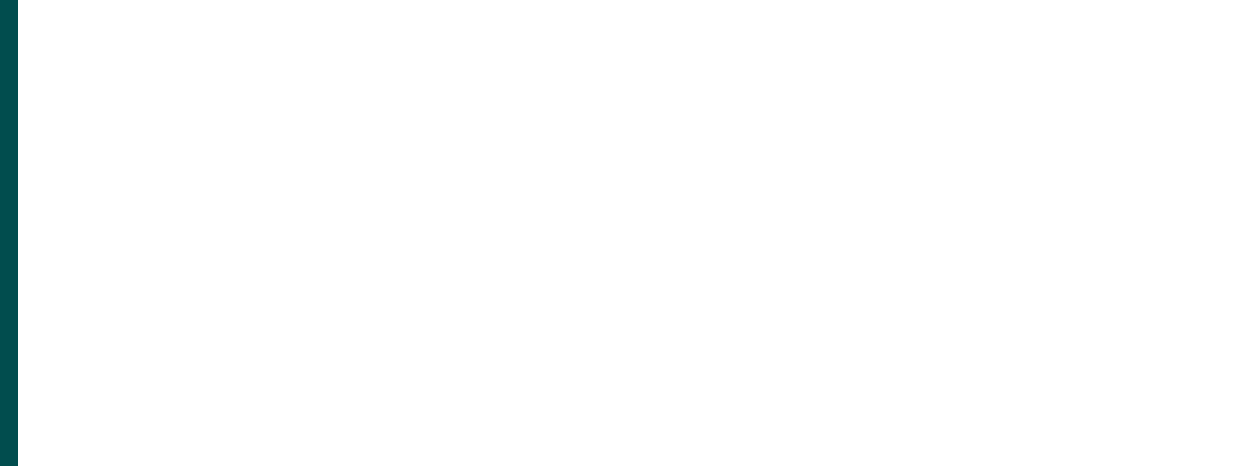
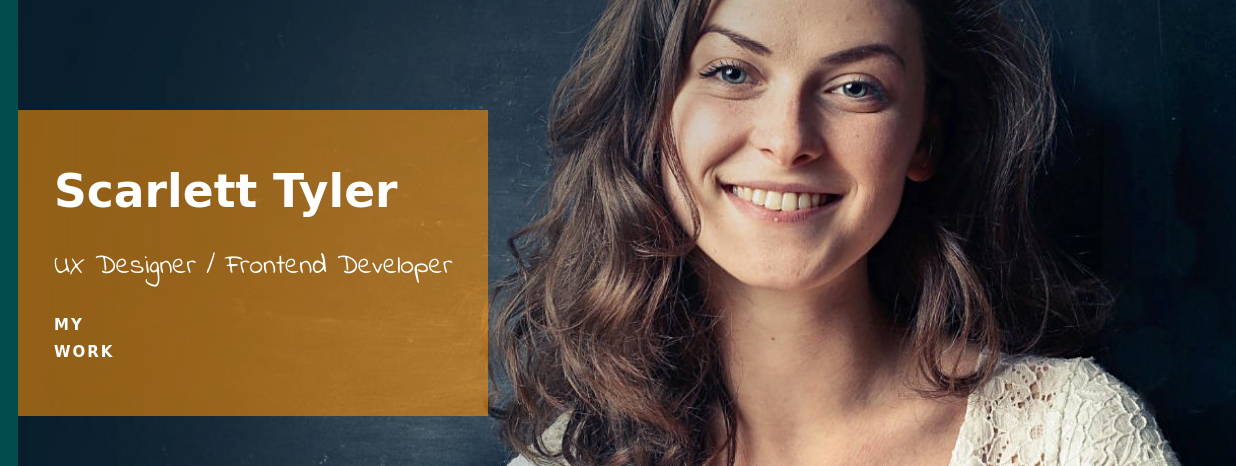
Before and after one commit to snopbear/sass-portfolio-with-flexbox, a website: page up/index.html in a window 1280 px wide. Shown: the part 199-665 px from the top of the page, 44-1280 px from the left. Drawn offline with Linux system fonts and the light colour scheme; a web font is replaced by a local one.

Commit message:
hero-section

```diff
--- a/sass/_2.variables.scss
+++ b/sass/_2.variables.scss
@@ -1,4 +1,3 @@
-
 :root {
   font-size: 62.5%;
 
@@ -19,23 +18,23 @@
   /* tertiary color modified */
   --tertiary-color-m: #01727498;
 
-
-    /* tertiary color modified */
+  /* tertiary color modified */
   --quaternary-color: #fff;
 
+  /* Transition cubic  */
+  --transition-cubic: color 0.35s cubic-bezier(0.68, -0.55, 0.265, 1.55);
 
-   /* Transition  */
-  --transition: color 0.35s cubic-bezier(0.68,-0.55,0.265,1.55);
+  /* Transform cubic  */
+  --transform-cubic: transform 0.35s cubic-bezier(0.645, -0.45, 0.355, 1);
 
-
-     /* transition  */
+  /* transition  */
   --transition: all 0.4s ease-in-out;
-
-
-
 
   /* Transition Duration */
   --transition-duration: 0.3s;
+
+  /* Transform Duration */
+  --transform-duration: transform 0.45s;
 
   /* Section Title Font Size */
   --font-size-title: calc(2rem + 2vw);
@@ -44,7 +43,15 @@
   --padding-section: 8vh 3vw;
 }
 
+//*-*-*-*-*-*-*-*-*-*-*-*-*-*-*-* Font Family *-*-*-*-*-*-*-*-*-*-*-*-*-*-*-*
+$font-family: (
+  "baloo-tamma": "Baloo Tamma 2",
+  "indie-flower": "Indie Flower",
+);
 
+@function font-family($font-family-name) {
+  @return map-get($font-family, $font-family-name);
+}
 
 //*-*-*-*-*-*-*-*-*-*-*-*-*-*-*-* Font Weights *-*-*-*-*-*-*-*-*-*-*-*-*-*-*-*
 $font-weights: (
@@ -63,6 +70,7 @@ $font-weights: (
 //*-*-*-*-*-*-*-*-*-*-*-*-*-*-*-* Font Sizes *-*-*-*-*-*-*-*-*-*-*-*-*-*-*-*
 $font-sizes: (
   "font-size-small": calc(1.2rem + 0.5vw),
+  "font-size-small-to-regular": calc(1rem + 0.66667vw),
   "font-size-regular": calc(1.5rem + 1vw),
   "font-size-medium": calc(1.5rem + 2vw),
   "font-size-large": calc(1.5rem + 5vw),
--- /dev/null
+++ b/sass/animation/_1.animation.scss
@@ -0,0 +1,10 @@
+@keyframes hero {
+  0% {
+    transform: translateX(100rem)rotate(360deg);
+  opacity: 0;
+  }
+  100% {
+    transform: translateX(0);
+   opacity: 1;
+  }
+}
--- a/sass/components/_4.aside.scss
+++ b/sass/components/_4.aside.scss
@@ -21,7 +21,7 @@
       align-items: center;
       a {
         i {
-          font-size: calc(1rem + 0.66667vw);
+          font-size: font-size(font-size-small-to-regular);
           color: var(--quaternary-color);
           padding-bottom: calc(2rem+0.6667vw);
           transition: var(--transition);
--- a/sass/components/_6.header.scss
+++ b/sass/components/_6.header.scss
@@ -17,7 +17,7 @@
           position: relative;
           padding: 0.2rem 0.6rem;
           padding-right: 3vw;
-          font-size: calc(1rem + 0.66667vw);
+          font-size: font-size(font-size-small-to-regular);
           &:link::before,
           &:visited::before,
           &:link::after,
@@ -86,7 +86,7 @@
           height: 0.3rem;
           background-color: var(--quaternary-color);
           border-radius: 0.2rem;
-          transition: var(--transition);
+          transition: var(--transition-cubic);
         }
       }
       &--link {
--- /dev/null
+++ b/sass/components/_7.showCase.scss
@@ -0,0 +1,75 @@
+@import "./../animation/1.animation";
+
+.showcase {
+  height: 100vh;
+  background: url("/up/img/full-bg-07-1.jpg");
+  // background-repeat: no- ;
+  background-position: center;
+  background-size: cover;
+  background-attachment: fixed;
+
+  display: flex;
+  justify-content: flex-start;
+  align-items: center;
+
+  &__content {
+    background-color: var(--secondary-color-m);
+    padding: calc(1rem + 2vw);
+    height: calc(5rem + 20vmax);
+    display: flex;
+    flex-direction: column;
+    justify-content: space-around;
+    animation: hero 2s cubic-bezier(0.68, -0.55, 0.27, 1.55);
+
+    &--title {
+      font-size: var(--font-size-title);
+      color: var(--quaternary-color);
+    }
+    &--para {
+      font-family: font-family(indie-flower);
+      font-size: font-size(font-size-regular);
+      color: var(--quaternary-color);
+    }
+    &--link {
+      &:link,
+      &:visited {
+        padding: 1rem 0;
+        transition: var(--transition);
+        width: 9rem;
+        text-transform: uppercase;
+        font-size: 1.5rem;
+        font-weight: 600;
+        letter-spacing: 0.2rem;
+        position: relative;
+        z-index: 1;
+      }
+      &:link::after,
+      &:visited::after {
+        content: "";
+        position: absolute;
+        top: 0;
+        left: 0;
+        height: 100%;
+        width: 100%;
+        background-color: var(--primary-color);
+        transform: scaleX(0);
+        transform-origin: right;
+        transition: var(--transform-cubic);
+        z-index: -1;
+      }
+      &:hover::after,
+      &:active::after {
+        transform: scaleX(1);
+        transform-origin: left;
+      }
+    }
+  }
+
+  @include media-tablet {
+    background-position: 100%;
+    align-items: flex-end;
+  }
+  @include media-medium {
+    background-position: 80%;
+  }
+}
--- a/sass/main-style.scss
+++ b/sass/main-style.scss
@@ -39,3 +39,4 @@
 @import "components/4.aside";
 @import "components/5.main";
 @import "components/6.header";
+@import "components/7.showCase";
--- a/up/index.html
+++ b/up/index.html
@@ -20,7 +20,6 @@
 </head>
 
 <body>
-
     <!-- *-*-*-*-*-*-*-*-*-*-*-*-*-*-*-* Start Side Nav *-*-*-*-*-*-*-*-*-*-*-*-*-*-*-* -->
     <aside class="side-nav">
         <div class="side-nav__content">
@@ -40,12 +39,10 @@
     </aside>
     <!-- *-*-*-*-*-*-*-*-*-*-*-*-*-*-*-* End Side Nav *-*-*-*-*-*-*-*-*-*-*-*-*-*-*-* -->
 
-
     <!-- *-*-*-*-*-*-*-*-*-*-*-*-*-*-*-* Start Main *-*-*-*-*-*-*-*-*-*-*-*-*-*-*-* -->
-
-
     <main>
 
+        <!-- *-*-*-*-*-*-*-*-*-*-*-*-*-*-*-* Start header *-*-*-*-*-*-*-*-*-*-*-*-*-*-*-* -->
         <header class="header">
             <nav class="header__main-nav">
                 <div class="header__main-nav--hamburger">
@@ -65,6 +62,21 @@
                 </ul>
             </nav>
         </header>
+
+        <!-- *-*-*-*-*-*-*-*-*-*-*-*-*-*-*-* End header *-*-*-*-*-*-*-*-*-*-*-*-*-*-*-* -->
+
+        <!-- *-*-*-*-*-*-*-*-*-*-*-*-*-*-*-* Start ShowCase / Hero *-*-*-*-*-*-*-*-*-*-*-*-*-*-*-* -->
+        <section class="showcase">
+
+            <div class="showcase__content">
+                <h1 class="showcase__content--title">Scarlett Tyler</h1>
+                <p class="showcase__content--para">UX Designer / Frontend Developer</p>
+                <a class="showcase__content--link" href="#">My Work</a>
+            </div>
+
+        </section>
+        <!-- *-*-*-*-*-*-*-*-*-*-*-*-*-*-*-* End ShowCase / Hero *-*-*-*-*-*-*-*-*-*-*-*-*-*-*-* -->
+
     </main>
 
     <!-- *-*-*-*-*-*-*-*-*-*-*-*-*-*-*-* End Main *-*-*-*-*-*-*-*-*-*-*-*-*-*-*-* -->
```
Also changed, not shown: up/css/main-style.css.
